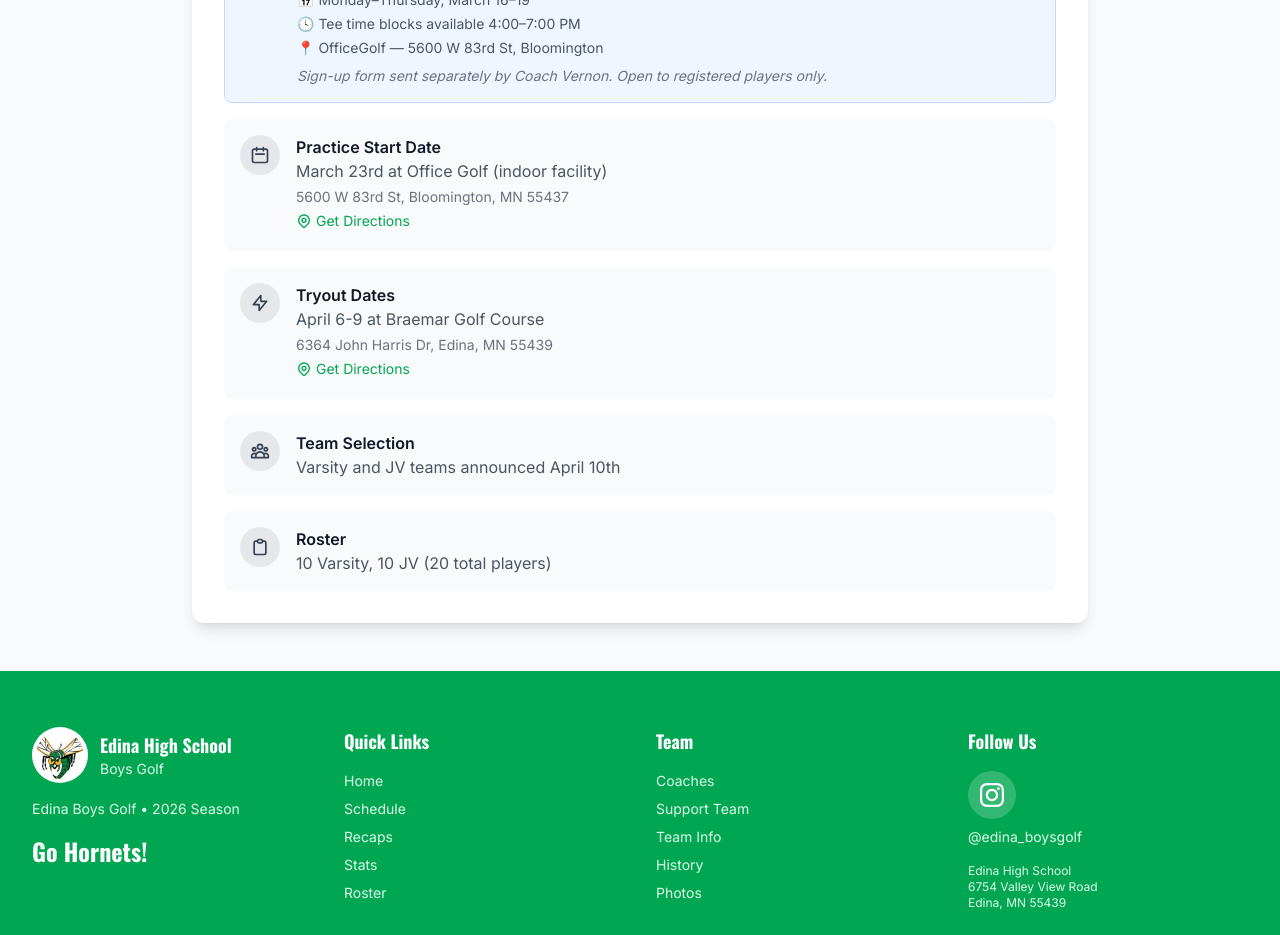
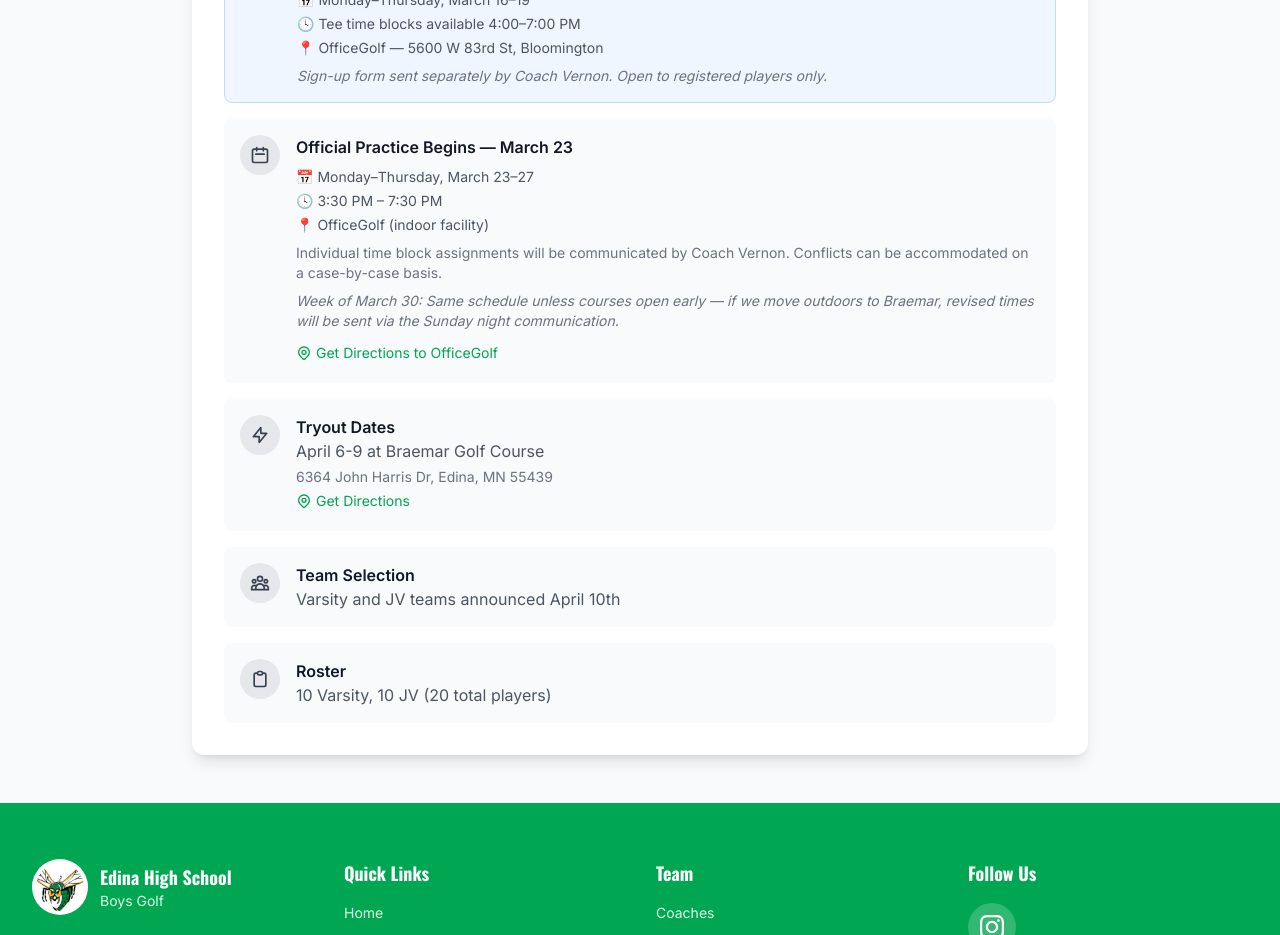
Before and after one commit to rlarson12/edina-golf-website, a React (Vite) app: page /team-info in a window 1280 px wide. Shown: the part 840-1775 px from the top of the page. Built offline with nearby package versions, Linux system fonts and the light colour scheme.

Commit message:
Expand practice schedule detail: Mon-Thu 3:30-7:30 PM, Mar 30 outdoor contingency

```diff
--- a/src/pages/TeamInfo.jsx
+++ b/src/pages/TeamInfo.jsx
@@ -84,20 +84,25 @@ function TeamInfo() {
                 </span>
               </div>
               <div>
-                <h3 className="font-semibold text-gray-900">Practice Start Date</h3>
-                <p className="text-gray-600">March 23rd at Office Golf (indoor facility)</p>
-                <p className="text-sm text-gray-500 mt-1">5600 W 83rd St, Bloomington, MN 55437</p>
+                <h3 className="font-semibold text-gray-900">Official Practice Begins — March 23</h3>
+                <ul className="mt-2 space-y-1 text-sm text-gray-600">
+                  <li>📅 Monday–Thursday, March 23–27</li>
+                  <li>🕓 3:30 PM – 7:30 PM</li>
+                  <li>📍 OfficeGolf (indoor facility)</li>
+                </ul>
+                <p className="text-sm text-gray-500 mt-2">Individual time block assignments will be communicated by Coach Vernon. Conflicts can be accommodated on a case-by-case basis.</p>
+                <p className="text-sm text-gray-500 mt-2 italic">Week of March 30: Same schedule unless courses open early — if we move outdoors to Braemar, revised times will be sent via the Sunday night communication.</p>
                 <a
                   href="https://maps.google.com/?q=Office+Golf+5600+W+83rd+St+Bloomington+MN"
                   target="_blank"
                   rel="noopener noreferrer"
-                  className="inline-flex items-center gap-1 text-sm text-edina-green hover:underline mt-1"
+                  className="inline-flex items-center gap-1 text-sm text-edina-green hover:underline mt-3"
                 >
                   <svg className="w-4 h-4" fill="none" stroke="currentColor" viewBox="0 0 24 24">
                     <path strokeLinecap="round" strokeLinejoin="round" strokeWidth={2} d="M17.657 16.657L13.414 20.9a1.998 1.998 0 01-2.827 0l-4.244-4.243a8 8 0 1111.314 0z" />
                     <path strokeLinecap="round" strokeLinejoin="round" strokeWidth={2} d="M15 11a3 3 0 11-6 0 3 3 0 016 0z" />
                   </svg>
-                  Get Directions
+                  Get Directions to OfficeGolf
                 </a>
               </div>
             </div>
```
